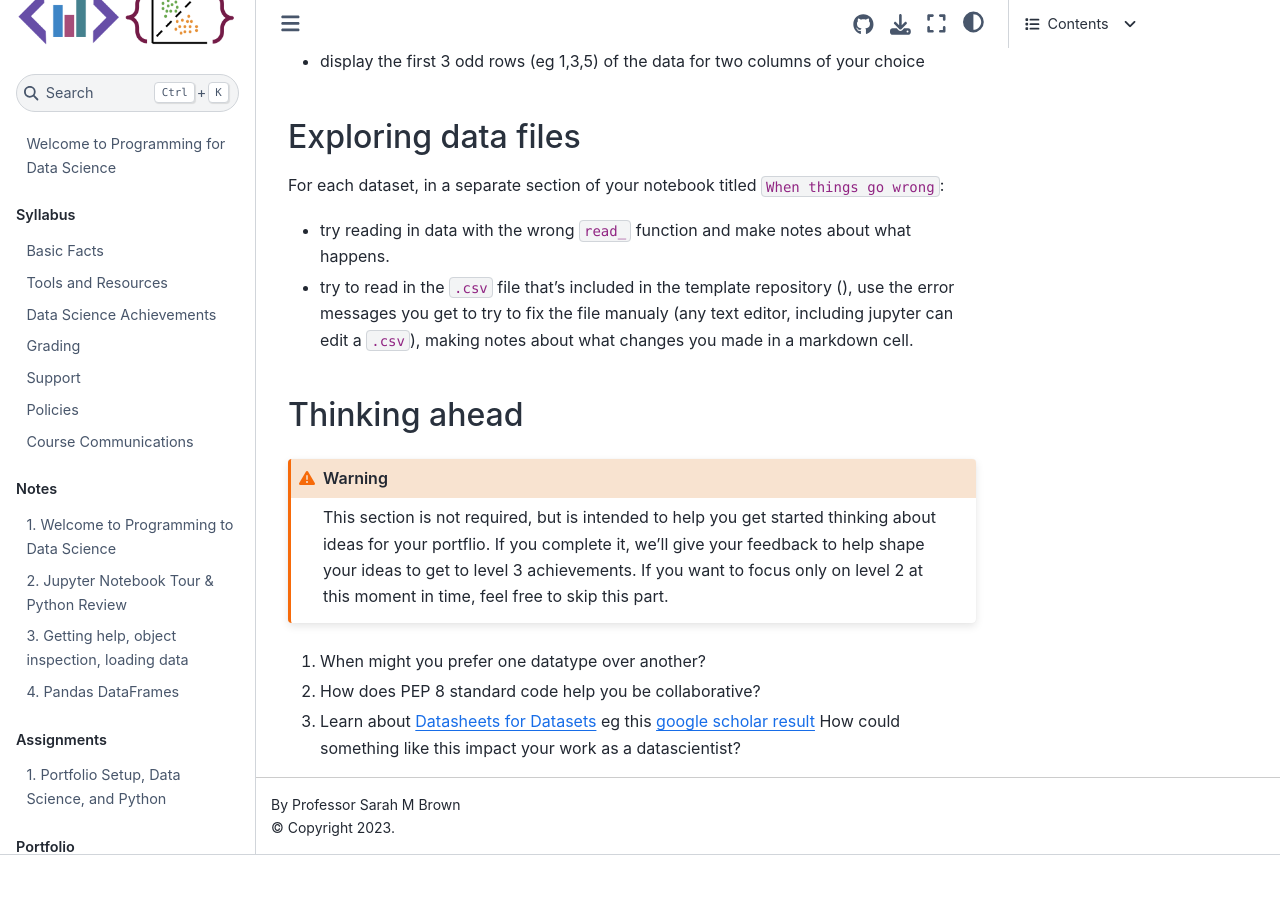
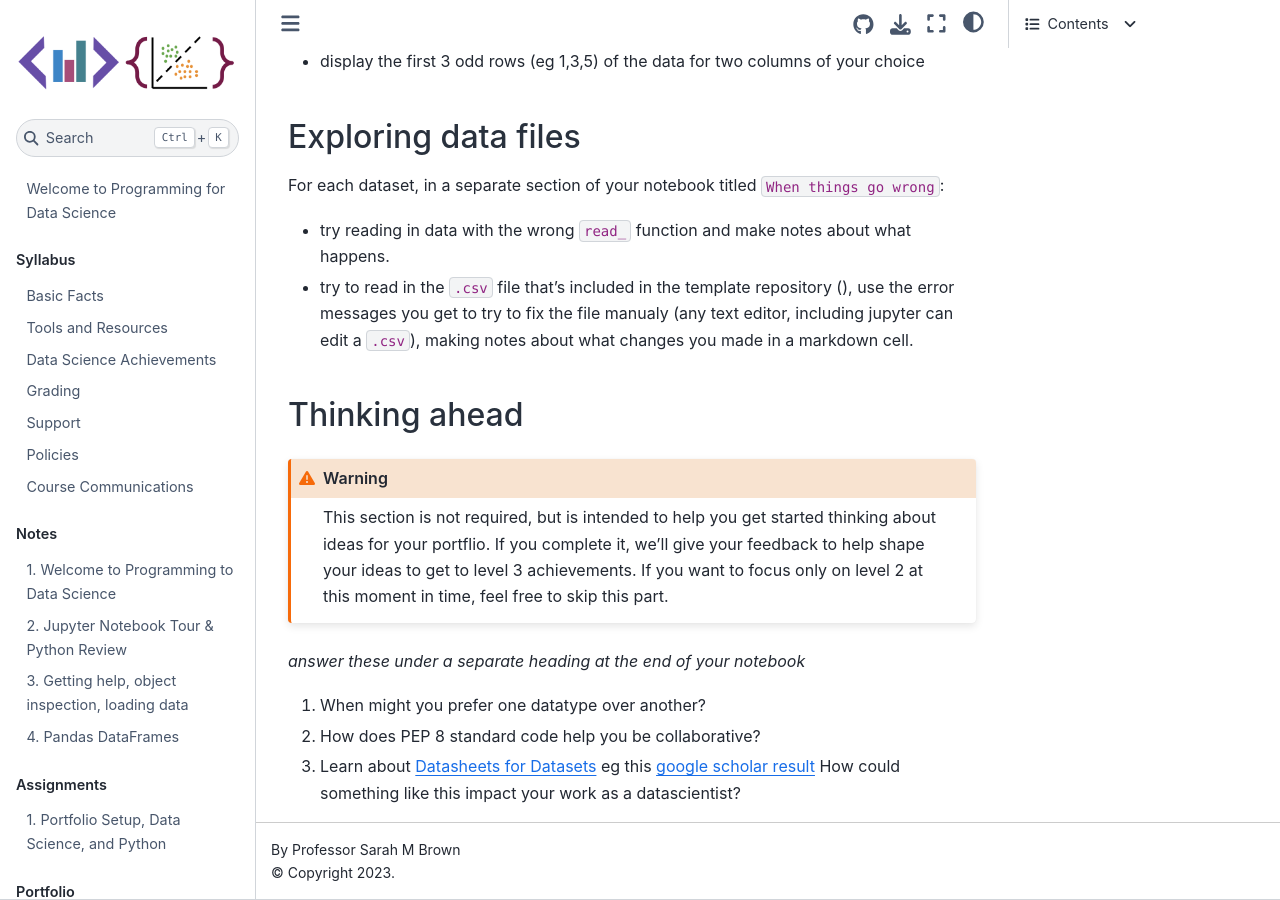
Before and after one commit to rhodyprog4ds/BrownFall21, a Jupyter Book: the page built from assignments/02-python-access.md, in a window 1280 px wide and 900 px high, scrolled down 2537 px. Built offline with Jupyter Book 1.0.4 settings and Sphinx 7.4.7 and the Sphinx Book theme 1.1.4, drawn with Linux system fonts in a browser that asks for light colours; pages that are not in the unit, such as notebooks, are missing from menus; before the commit the page ends 3392 px from its top, so only the background shows below that.

Commit message:
Update assignments/02-python-access.md

````diff
--- a/assignments/02-python-access.md
+++ b/assignments/02-python-access.md
@@ -121,7 +121,7 @@ about ideas for your portflio.  If you complete it, we'll give your feedback to
 help shape your ideas to get to level 3 achievements.  If you want to focus only
 on level 2 at this moment in time, feel free to skip this part.
 ```
-
+_answer these under a separate heading at the end of your notebook_
 
 1. When might you prefer one datatype over another?
 1. How does PEP 8 standard code help you be collaborative?
````
